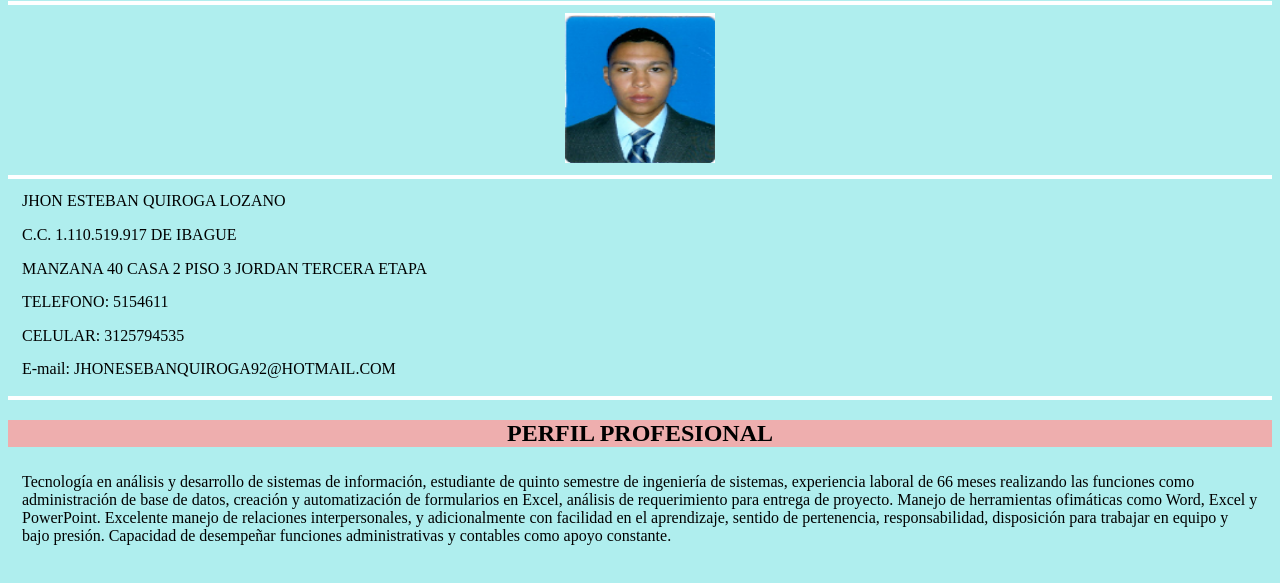
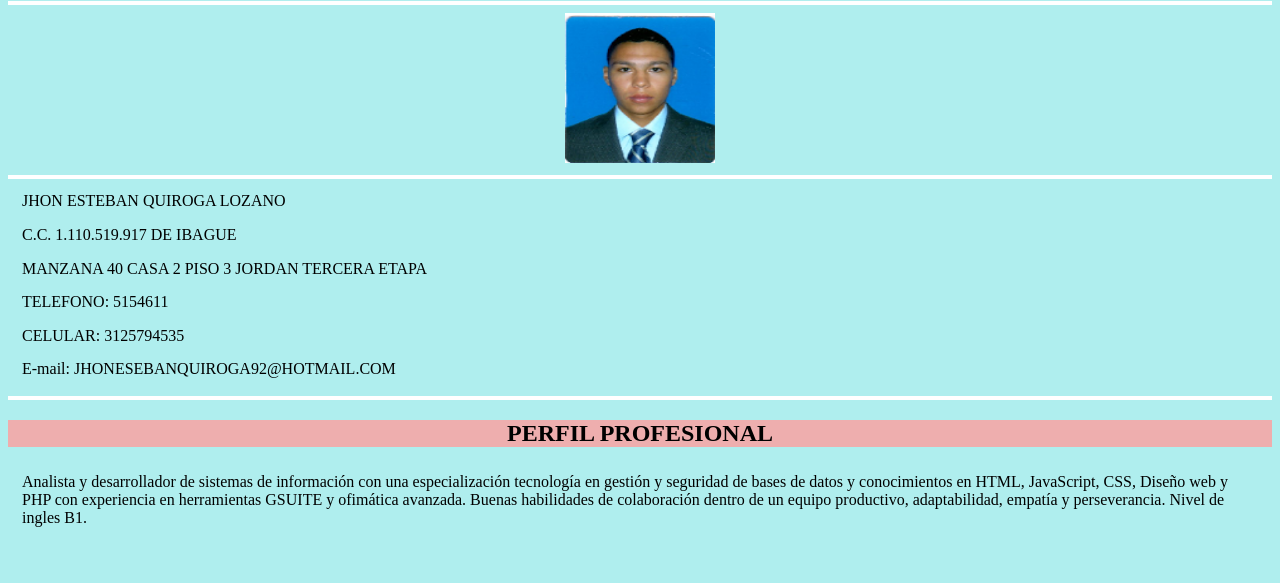
Before and after one commit to jequi1992/Proyecto_Individual, a plain HTML site: page Index.html in a window 1280 px wide. Shown: the part 91-674 px from the top of the page. Drawn offline with Linux system fonts and the light colour scheme.

Commit message:
Cambio de Perfil Profesional

```diff
--- a/Index.html
+++ b/Index.html
@@ -32,7 +32,16 @@
 
     <hr style="height:4px;border-width:0;color:white;background-color:white">
     <h2 align="center" style="background-color:#eeaeae">PERFIL PROFESIONAL</h1>
-    <fieldset style="border:0">Tecnología en análisis y desarrollo de sistemas de información, estudiante de quinto semestre de ingeniería de sistemas, experiencia laboral de 66 meses realizando las funciones como administración de base de datos, creación y automatización de formularios en Excel, análisis de requerimiento para entrega de proyecto. Manejo de herramientas ofimáticas como Word, Excel y PowerPoint. Excelente manejo de relaciones interpersonales, y adicionalmente con facilidad en el aprendizaje, sentido de pertenencia, responsabilidad, disposición para trabajar en equipo y bajo presión. Capacidad de desempeñar funciones administrativas y contables como apoyo constante.</fieldset>
+    <fieldset style="border:0"> Analista y desarrollador de sistemas de
+        información con una especialización
+        tecnología en gestión y seguridad de bases
+        de datos y conocimientos en HTML,
+        JavaScript, CSS, Diseño web y PHP con
+        experiencia en herramientas GSUITE y
+        ofimática avanzada. Buenas habilidades de
+        colaboración dentro de un equipo
+        productivo, adaptabilidad, empatía y
+        perseverancia. Nivel de ingles B1.</fieldset>
 
     </hr>
 
```
